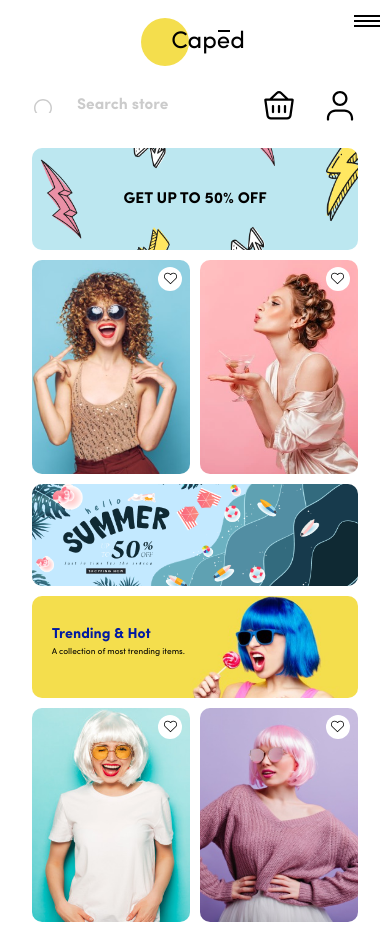
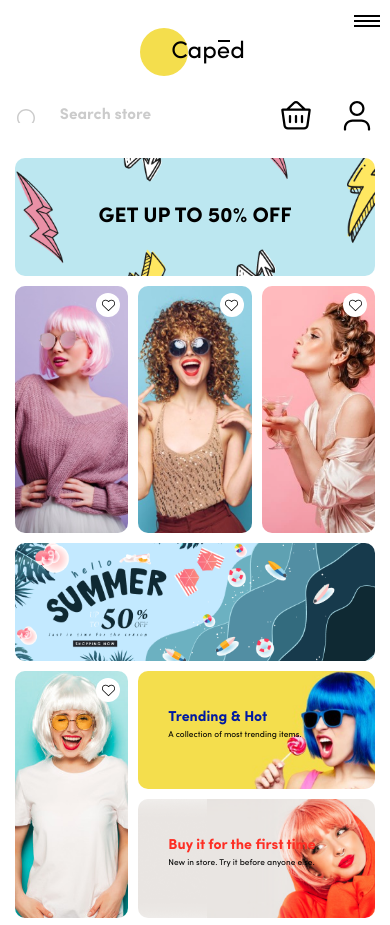
Before and after one commit to alexmicheev96/modul4-firstPageMagazine, a website: page src/index.html in a window 390 px wide. Shown: the top 925 px of the page. Drawn offline with nearby package versions, Linux system fonts and the light colour scheme; files that its build step writes are made by us from their sources.

Commit message:
fix mistakes, add menu sidebar, when click on logo

```diff
--- a/src/index.html
+++ b/src/index.html
@@ -10,7 +10,8 @@
 </head>
 
 <body>
-    <div class="container">
+    <div class="wrapper">
+       <div class="page">
         <a href="#" class="sidebar__title-link title-link logo-mini">
             <h1 class="sidebar__title title">
                 Caped
@@ -78,6 +79,9 @@
                     </span>
                     <span class="sidebar__link-bottom_text">Help Center</span>
                 </a>
+                <div class="sidebar__close ">
+                    ✖
+                </div>
             </aside>
             <header class="header">
                 <nav class="nav-menu">
@@ -162,6 +166,8 @@
             </header>
         </div>
     </div>
+    </div>
+
 
 
     <script src="js/script.js"></script>
--- a/src/js/script.js
+++ b/src/js/script.js
@@ -28,4 +28,32 @@ document.addEventListener('DOMContentLoaded', () => {
             e.preventDefault();
         });
     });
+
+    const logoMini = document.querySelector('.logo-mini'),
+        sidebar = document.querySelector('.sidebar'),
+        sidebarItem = document.querySelectorAll('.sidebar__item'),
+        helpLink = document.querySelector('.sidebar__link-bottom'),
+        sidebarClose = document.querySelector('.sidebar__close');
+
+    logoMini.addEventListener('click' , (e) => {
+        e.preventDefault();
+        sidebar.classList.toggle('sidebar_active');
+    });
+
+    helpLink.addEventListener('click' , (e) => {
+        e.preventDefault();
+        sidebar.classList.toggle('sidebar_active');
+    });
+
+    sidebarClose.addEventListener('click', () => {
+        sidebar.classList.toggle('sidebar_active');
+    });
+
+    sidebarItem.forEach(item => {
+        item.addEventListener('click' , (e) => {
+            e.preventDefault();
+            sidebar.classList.toggle('sidebar_active');
+        });
+
+    });
  });
--- a/src/sass/blocks/_head-page.scss
+++ b/src/sass/blocks/_head-page.scss
@@ -1,11 +1,7 @@
 .head-page {
     &__wrapper {
+        position: relative;
         min-height: 100vh;
-        width: 100%;
-        padding: 2.875rem 3.25rem 4rem 3.5rem;   //  4vh 3.25rem 3vh 3.5rem
         display: flex;
-        gap: 2.5%;
-        justify-content: space-between;
-
     }
 }
--- a/src/sass/blocks/_header.scss
+++ b/src/sass/blocks/_header.scss
@@ -1,29 +1,41 @@
 .header {
-    min-width: 82%;
+    // min-width: 82%;
+    flex: 1 1 auto;
+    display: flex;
+    flex-direction: column;
+    padding: 2.875rem 3.25rem 4rem 3.5rem;
 
     &__wrapper {
         width: 100%;
+        flex: 1 1 auto;
         display: grid;
         grid-template-areas:
         "get get purpleW curlsW"
         "sum sum purpleW curlsW"
         "pinkW blueW yellowW yellowW"
         "pinkW blueW orangeW orangeW";
-        grid-template-columns: repeat(auto-fit, minmax(16.18rem, 1fr));
-        grid-template-rows: repeat(4, 11.25rem);
+        grid-template-columns: repeat(4, 1fr);
+        grid-template-rows: repeat(4, 1fr);
         gap: 21px;
         margin-top: 4.125rem;
 
     }
     &__link {
-        display: block;
+        display: flex;
+        align-items:center;
+        justify-content: center;
         position: relative;
-
+        overflow: hidden;
+        &:hover {
+            text-decoration: none;
+            filter: blur(1px);
+            transition: all 2s;
+        }
         &_text-inner {
-            position: absolute;
-            top: 50%;
-            transform: translateY(-50%);
-            left: 6%;
+            display: block;
+            width: 100%;
+            padding-left: 30px;
+            z-index: 2;
         }
         &_text-title {
             font-weight: 800;
@@ -45,16 +57,15 @@
             grid-area: get;
         }
         &_getUp-text {
-            position: absolute;
-            // display: block;
-            // width: 100%;
-            top: 50%;
-            left: 50%;
-            transform: translate(-50%, -50%);
+            display: block;
+            z-index: 2;
+            width: 100%;
             font-weight: 800;
             font-size: 1.75rem;
             line-height: 1.56;
             color: #000000;
+            text-align: center;
+
         }
         &_summer {
             grid-area: sum;
@@ -80,6 +91,10 @@
         }
     }
     &__img {
+        position: absolute;
+        top: 0;
+        left: 0;
+        object-fit: cover;
         border-radius: 10px;
         height: 100%;
         width: 100%;
@@ -97,8 +112,8 @@
     justify-content: center;
     top: 20px;
     right: 21px;
-    width: 2.375rem;
-    height: 2.375rem;
+    width: 38px;
+    height: 38px;
     background-color: #ffffff;
     border-radius: 50%;
     cursor: pointer;
--- a/src/sass/blocks/_media.scss
+++ b/src/sass/blocks/_media.scss
@@ -1,93 +1,100 @@
-@media only screen and (min-width: 1441px) {
-    .container {
-        max-width: 1920px;
+// @media only screen and (min-width: 1441px) {
+//
+// }
+
+// @media only screen and (min-width: 1200px) and (max-width: 1399px) {
+
+// }
+
+@media only screen and (max-width: 1199px) {
+    .header {
+        padding: 25px;
     }
+    .nav-menu {
+        &__items-inner {
+            min-width: 70%;
+        }
+    }
+    .heart {
+        top: 8px;
+        right: 8px;
+    }
+
 }
 
-@media only screen and (min-width: 1200px) and (max-width: 1399px) {
+@media (max-width: 992px) {
+    :root {
+        font-size: 14px;
+    }
     .header {
         &__wrapper {
-            grid-template-columns: repeat(auto-fit, minmax(13.18rem, 1fr));
+            margin-top: 2.125rem;
         }
+    }
+    .sidebar {
+        position: fixed;
+        left: -100%;
+        top: 0;
+        width: 30%;
+        height: 100vh;
+        transition: 1s all;
+        background-color: rgba(0, 0, 0, 0.9);
+        z-index: 10;
+        &__title-link {
+            display: none;
+        }
+        &__subtitle {
+            color: $main-color;
+        }
+        &__link {
+            &_text {
+                color: $main-color;
+            }
+        }
+        &__link-bottom {
+            &_text {
+                color: $main-color;
+            }
+        }
+        &_active {
+            left: 0%;
+        }
+        &__close {
+            display: block;
 
-        &__link {
-            &_getUp-text {
-                font-size: 1.5rem;
+        }
+    }
+    .nav-menu {
+        display: flex;
+        gap: 20px;
+    }
+    .heart {
+        top: 8px;
+        right: 9px;
+    }
+    .logo-mini {
+        display: block;
+        margin: 0 auto;
+        margin-top: 1rem;
+        max-width: max-content;
+        .title {
+            font-size: 2rem;
+            color: black;
+            &::before {
+                width: 3.5rem;
+                height: 3.5rem;
+                left: -5px;
+            }
+            &::after {
+                right: 16%;
+                height: 0.2rem;
+                width: 1rem;
             }
         }
     }
 }
 
-@media only screen and (max-width: 1199px) {
-    .header {
-        min-width: 60%;
-        max-width: 80%;
-
-        &__wrapper {
-            grid-template-areas:
-                "get get get"
-                // "sum sum purpleW"
-                "curlsW pinkW blueW"
-                "curlsW pinkW blueW"
-                "sum sum sum"
-                "purpleW yellowW yellowW"
-                "purpleW orangeW orangeW";
-            grid-template-columns: repeat(auto-fit, minmax(14.18rem, 1fr));
-            grid-template-rows: repeat(4, 10rem);
-        }
-    }
-
-    .nav-menu {
-        &__items-inner {
-            min-width: 70%;
-        }
-    }
-}
-
-@media (max-width: 992px) {
-    .header {
-        max-width: 75%;
-        min-width: 70%;
-
-        &__wrapper {
-            margin-top: 2.125rem;
-            grid-template-areas:
-                "get get "
-                "curlsW pinkW "
-                "curlsW pinkW "
-                "sum sum "
-                "yellowW yellowW"
-                "blueW purpleW"
-                "blueW purpleW"
-                "orangeW orangeW";
-            grid-template-rows: repeat(8, 10rem);
-        }
-        &__link {
-            &_getUp-text {
-                font-size: 1.5rem;
-            }
-        }
-    }
-
-    .nav-menu {
-        display: block;
-        gap: 20px;
-
-        &__items-inner {
-            margin-top: 1.5em;
-        }
-    }
-    .head-page {
-        &__wrapper {
-            min-height: max-content;
-        }
-    }
-}
-
 @media (max-width: 768px) {
-    :root {
-        font-size: 14px;
-    }
 
     .title {
         &::after {
@@ -98,20 +105,12 @@
     }
 
     .header {
-        max-width: 73%;
-        min-width: 70%;
         &__wrapper {
             gap: 10px;
             margin-top: 2rem;
-            grid-template-columns: repeat(auto-fit, minmax(11.18rem, 1fr));
-            grid-template-rows: repeat(8, 8rem);
         }
 
         &__link {
-            &_getUp-text {
-                font-size: 1.2rem;
-            }
-
             &_text-title {
                 font-size: 1.2rem;
             }
@@ -240,9 +239,9 @@
         font-size: 12px;
     }
 
-    .container {
+    .wrapper  {
         width: 100%;
-        padding: 15px 15px;
+        padding: 25px 15px;
     }
     .head-page {
         &__wrapper {
@@ -250,22 +249,23 @@
             padding-top: 2rem;
         }
     }
+    .header {
+        margin: 0 auto;
+        padding: 0;
+        &__wrapper {
+            grid-template-areas:
+                "get get get"
+                "purpleW curlsW pinkW"
+                "purpleW curlsW pinkW"
+                "sum sum sum"
+                "blueW yellowW yellowW"
+                "blueW orangeW orangeW";
+            grid-template-columns: repeat(3, 1fr);
+            grid-template-rows: repeat(6, 1fr);
+        }
+    }
     .sidebar {
-        display: none;
-    }
-    .header {
-        max-width: 100%;
-        min-width: 85%;
-        margin: 0 auto;
-        &__wrapper {
-            grid-template-columns: repeat(auto-fit,minmax(11.18rem,1fr));
-            grid-template-rows: repeat(8,8.5rem);
-        }
-        &__link {
-            &_getUp-text {
-                font-size: 1.3rem;
-            }
-        }
+        width: 50%;
     }
     .nav-menu {
         &__link-icon {
@@ -287,12 +287,7 @@
         }
     }
     .logo-mini {
-        display: block;
-        margin: 0 auto;
-        margin-top: 1rem;
-        max-width: max-content;
         .title {
-            font-size: 2rem;
             &::before {
                 width: 4rem;
                 height: 4rem;
--- a/src/sass/blocks/_sidebar.scss
+++ b/src/sass/blocks/_sidebar.scss
@@ -1,6 +1,8 @@
 .sidebar {
     position: relative;
-    min-width: 13%;
+    // min-width: 13%;
+    flex: 0 0 252px;
+    padding: 2.875rem 3.25rem 4rem 3.5rem;
     font-family: 'Circular Std' , sans-serif;
     &__inner {
         margin-top: 3.56em;
@@ -51,9 +53,8 @@
         display: flex;
         align-items: center;
         gap: 1.5rem;
-        position: absolute;
         left: 0.8125rem;
-        bottom: 0;
+        margin-top: 2rem;
         &:hover {
             text-decoration: none;
         }
@@ -72,4 +73,14 @@
         width: 18px;
         height: 18px;
     }
+    &__close {
+        display: none;
+        position: absolute;
+        top: 5px;
+        right: 15px;
+        cursor: pointer;
+        color: $main-color;
+        font-size: 25px;
+
+    }
 }
--- a/src/sass/style.scss
+++ b/src/sass/style.scss
@@ -15,11 +15,17 @@
     box-sizing: border-box;
 }
 
-.container {
+.wrapper {
     position: relative;
-    max-width: 1440px;
+    width: 100%;
+    min-height: 100%;
+    max-width: 1920px;
+    overflow: hidden;
     margin: 0 auto;
 }
+// .page {
+//     min-height: 100vh;
+// }
 .logo-mini {
     display: none;
 }
```
Also changed, not shown: dist/css/style.min.css, dist/index.html, dist/js/script.js.
